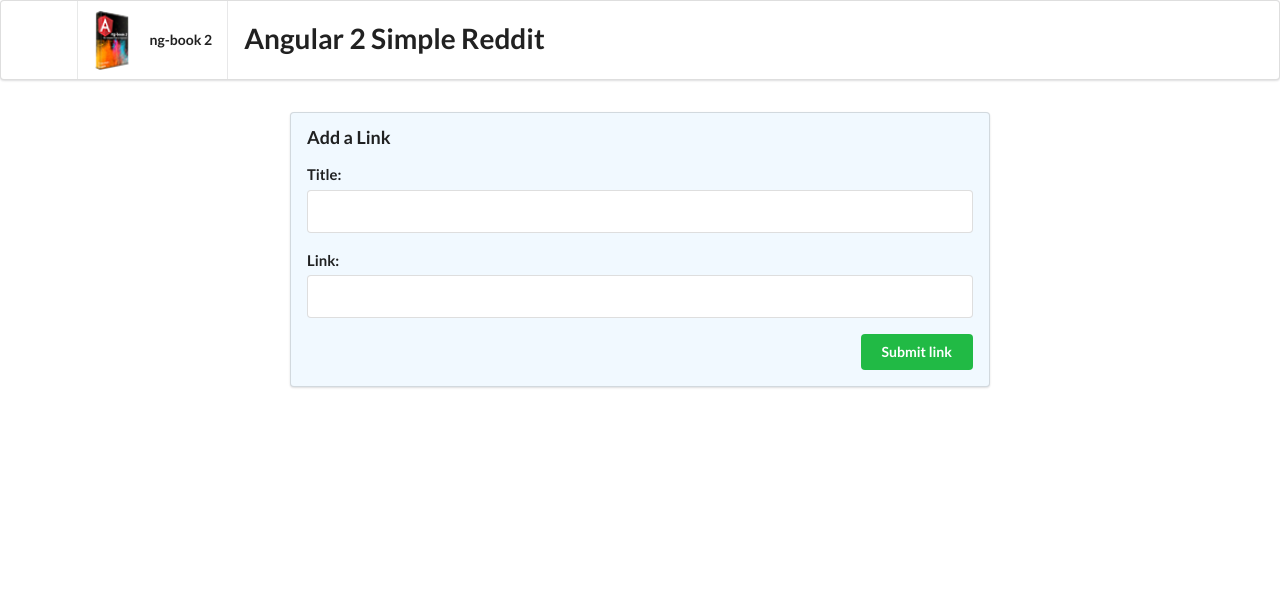
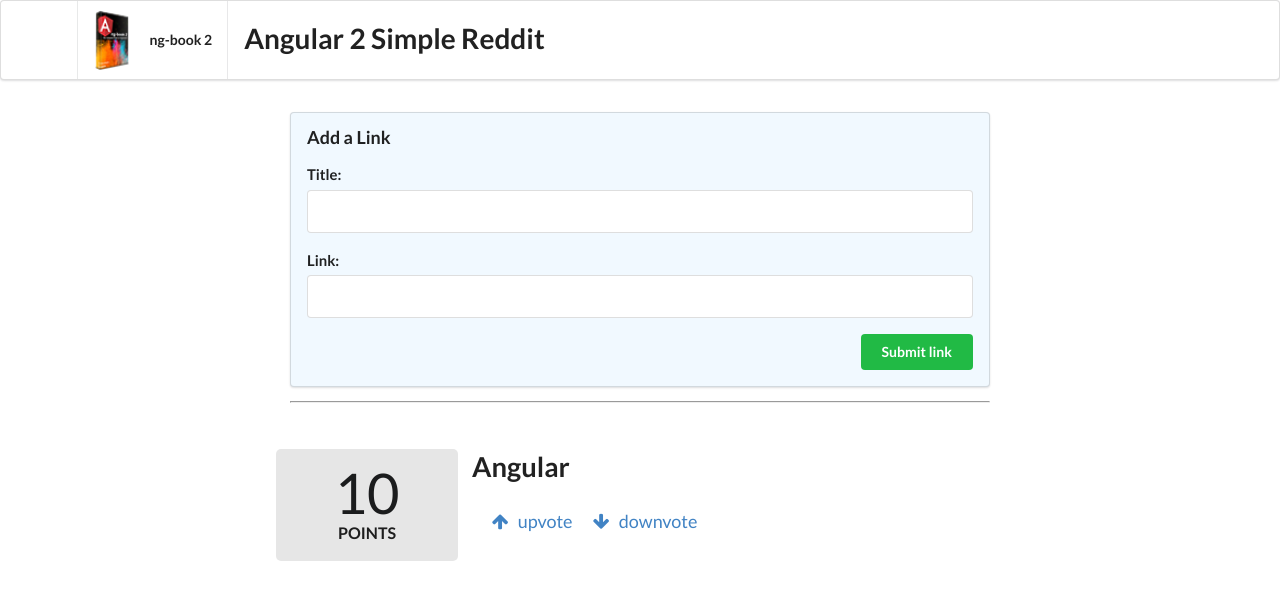
Before and after one commit to dreiv/ng-reddit, an Angular app: page / in a window 1280 px wide. Shown: the top 600 px of the page. Built offline with nearby package versions, Linux system fonts and the light colour scheme.

Commit message:
added article component

```diff
--- a/src/app/app.component.html
+++ b/src/app/app.component.html
@@ -20,3 +20,9 @@
     Submit link
   </button>
 </form>
+
+<hr>
+
+<div class="ui grid posts">
+  <app-article></app-article>
+</div>
--- a/src/app/app.component.ts
+++ b/src/app/app.component.ts
@@ -8,7 +8,8 @@
 export class AppComponent {
   constructor() {}
 
-  addArticle(title: string, link: string) {
+  addArticle(title: string, link: string): boolean {
     console.log(`Adding article: ${title} and link: ${link}`);
+    return false;
   }
 }
--- a/src/app/app.module.ts
+++ b/src/app/app.module.ts
@@ -2,10 +2,12 @@
 import { NgModule } from '@angular/core';
 
 import { AppComponent } from './app.component';
+import { ArticleComponent } from './article/article.component';
 
 @NgModule({
   declarations: [
-    AppComponent
+    AppComponent,
+    ArticleComponent
   ],
   imports: [
     BrowserModule
--- /dev/null
+++ b/src/app/article/article.component.html
@@ -0,0 +1,32 @@
+<div class="four wide column center aligned votes">
+  <div class="ui statistic">
+    <div class="value">
+      {{ votes }}
+    </div>
+    <div class="label">
+      Points
+    </div>
+  </div>
+</div>
+<div class="twelve wide column">
+  <a href="{{ link }}"
+     class="ui large header">
+    {{ title }}
+  </a>
+  <ul class="ui big horizontal list voters">
+    <li class="item">
+      <a href
+         (click)="upvote()">
+        <i class="arrow up icon"></i>
+          upvote
+      </a>
+    </li>
+    <li class="item">
+      <a href
+         (click)="downvote()">
+        <i class="arrow down icon"></i>
+          downvote
+      </a>
+    </li>
+  </ul>
+</div>
--- /dev/null
+++ b/src/app/article/article.component.ts
@@ -0,0 +1,32 @@
+import { Component, OnInit, HostBinding } from '@angular/core';
+import { NumberSymbol } from '@angular/common';
+
+@Component({
+  selector: 'app-article',
+  templateUrl: './article.component.html',
+  styleUrls: ['./article.component.scss']
+})
+export class ArticleComponent implements OnInit {
+  @HostBinding('attr.class') cssClass = 'row';
+  votes: number;
+  title: string;
+  link: string;
+
+  constructor() {
+    this.title = 'Angular';
+    this.link = 'http://angular.io';
+    this.votes = 10;
+  }
+
+  ngOnInit() {}
+
+  upvote(): boolean {
+    this.votes++;
+    return false;
+  }
+
+  downvote(): boolean {
+    this.votes--;
+    return false;
+  }
+}
```
Also changed, not shown: src/app/article/article.component.scss (added), 1 other file (tests, documents, lock files or other folders).
